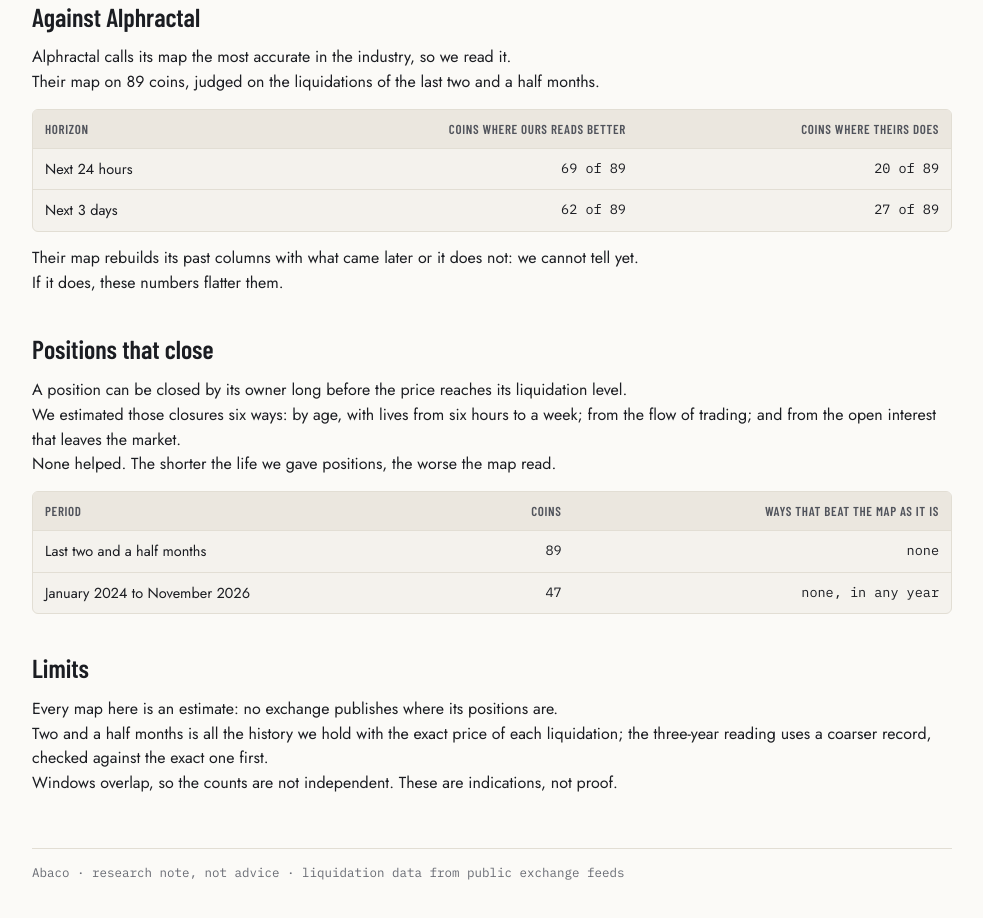
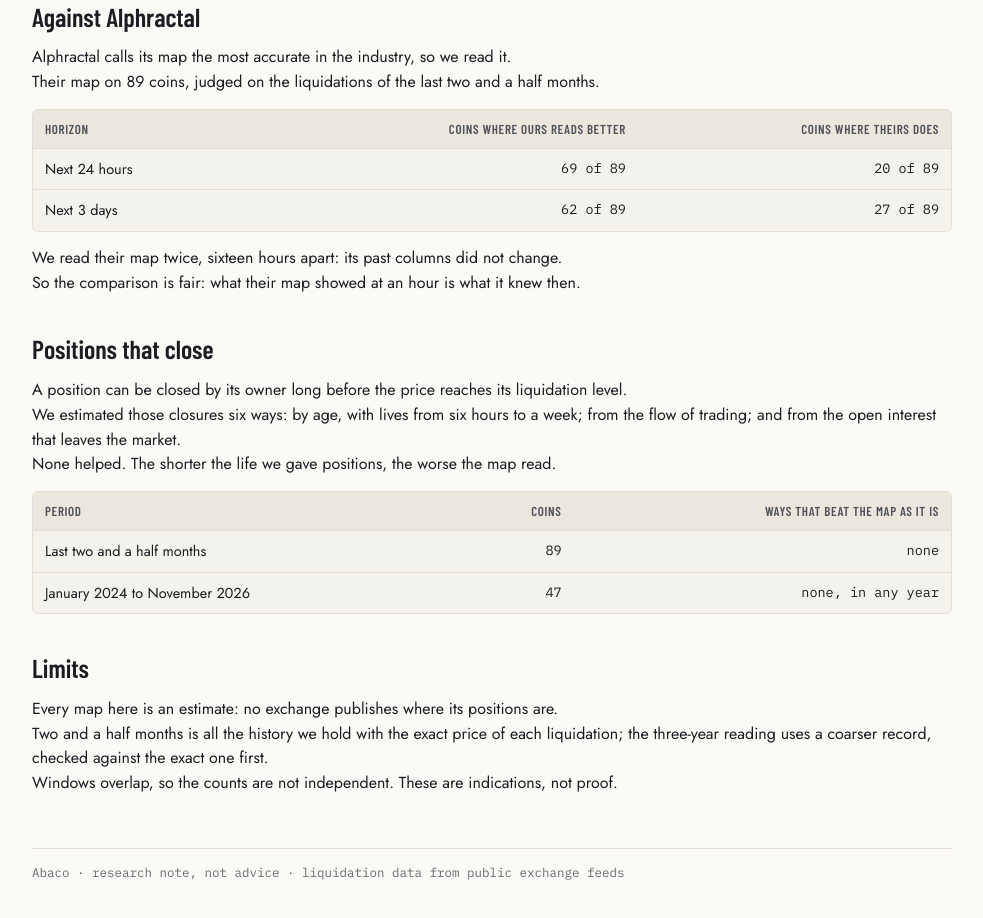
Before and after one commit to AbacoLab/abacolab.github.io, a plain HTML site: page research/liquidation-heatmap.html in a window 1280 px wide. Shown: the part 1963-2881 px from the top of the page, without its empty margins (148-1131 px from the left). Drawn offline with Linux system fonts and the light colour scheme.

Commit message:
Research: Liquidation Heatmap, Alphractal's past columns read twice
Co-Authored-By: Claude Opus 5.5 <noreply@anthropic.com>

```diff
--- a/research/liquidation-heatmap.html
+++ b/research/liquidation-heatmap.html
@@ -186,7 +186,7 @@ footer.meta{border-top:1px solid var(--line);padding-top:14px}
 <section><h2>Against Alphractal</h2>
 <p><span class="ln">Alphractal calls its map the most accurate in the industry, so we read it.</span><span class="ln">Their map on 89 coins, judged on the liquidations of the last two and a half months.</span></p>
 <div class="tw"><table><thead><tr><th>Horizon</th><th class=n>Coins where ours reads better</th><th class=n>Coins where theirs does</th></tr></thead><tbody><tr><td class=when>Next 24 hours</td><td class=n>69 of 89</td><td class=n>20 of 89</td></tr><tr><td class=when>Next 3 days</td><td class=n>62 of 89</td><td class=n>27 of 89</td></tr></tbody></table></div>
-<p><span class="ln">Their map rebuilds its past columns with what came later or it does not: we cannot tell yet.</span><span class="ln">If it does, these numbers flatter them.</span></p>
+<p><span class="ln">We read their map twice, sixteen hours apart: its past columns did not change.</span><span class="ln">So the comparison is fair: what their map showed at an hour is what it knew then.</span></p>
 </section>
 
 <section><h2>Positions that close</h2>
```
